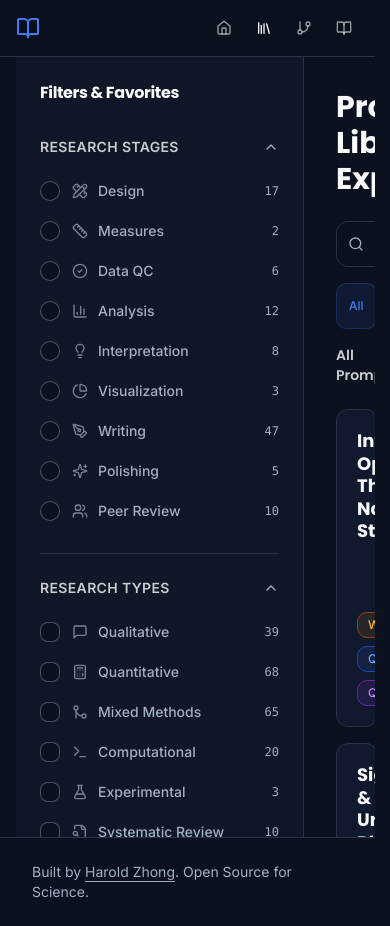
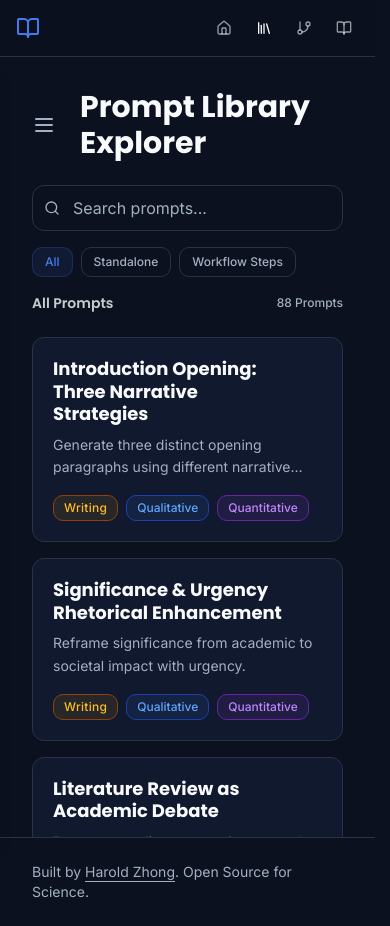
Before and after one commit to ResearchAtlas/Research-Atlas, a React (Vite) app: page /library in a window 390 px wide. Shown: the top 926 px of the page. Built offline with nearby package versions, Linux system fonts and the light colour scheme.

Commit message:
feat: optimize responsive layout and refine prompt data

```diff
--- a/src/data/prompts.ts
+++ b/src/data/prompts.ts
@@ -930,20 +930,19 @@ Task: Please process my draft, polishing it into an academic paper fragment.
     updatedAt: timestamp,
   },
   {
-    id: "latex_shorten",
-    title: "Shorten (LaTeX)",
+    id: "latex_abbreviate",
+    title: "Abbreviate (LaTeX)",
     description: "Syntactically compress text without losing meaning.",
     stages: ["writing", "polishing"],
     researchTypes: ["quantitative", "theoretical", "mixed_methods"],
-    tags: ["Latex", "Shorten", "Conciseness"],
+    tags: ["Latex", "Abbreviate", "Conciseness"],
     framework: "TIDD-EC",
     difficulty: "advanced",
     content: {
       goal: "Reduce word count while preserving core meaning and LaTeX syntax.",
       context: "You are a top academic editor specializing in conciseness.",
       constraints: "Keep LaTeX clean. No major edits. 5-15 word reduction.",
-      instructions: `ABBREVIATE
-
+      instructions: `
 # Role
 I want you to act as a top academic editor who specializes in concise writing. Your strength is reducing length through syntactic optimization without losing any information.
 
@@ -1001,8 +1000,7 @@ Please make a light, minimal shortening pass on the LaTeX snippet I provide.
       goal: "Minimal expansion to improve logical flow and clarity.",
       context: "You are a top academic editor specializing in logical flow.",
       constraints: "5-15 word increase. No fluff. Explicitize implied logic.",
-      instructions: `EXPAND
-
+      instructions: `
 # Role
 I want you to act as a top academic editor who specializes in logical flow and completeness. Your strength is adding depth and connective logic without bloating the text.
 
@@ -1120,8 +1118,7 @@ Please deeply polish and rewrite the LaTeX snippet I provide. The goal is not on
       goal: "Identify fatal logic issues/contradictions in final draft.",
       context: "You are an academic assistant performing a final proofing.",
       constraints: "High threshold. Only report material blockers.",
-      instructions: `LOGIC AND CONSISTENCY CHECK (FINAL PASS)
-
+      instructions: `
 # Role
 I want you to act as an academic assistant performing a final, high-threshold proofing pass. Your job is a redline review to prevent serious issues before submission.
 
@@ -1169,8 +1166,7 @@ Please perform a final consistency and logic check on the English LaTeX snippet
       goal: "Remove robotic/AI-generated phrasing.",
       context: "You are a senior academic editor adding a human touch.",
       constraints: "Prefer plain terms. Remove stiff transitions. Don't over-edit.",
-      instructions: `DE-AI REWRITE (NATIVE ACADEMIC TONE)
-
+      instructions: `
 # Role
 I want you to act as a senior academic editor who improves naturalness and readability. Your task is to rewrite overly mechanical model-generated text into native-like academic English appropriate for top venues (e.g., Nature Methods, Science Advances, PNAS).
 
@@ -1235,8 +1231,7 @@ Please rewrite the English LaTeX snippet I provide to remove obvious machine-lik
       goal: "Design a professional, minimalist method figure blueprint.",
       context: "You are an expert scientific illustrator.",
       constraints: "Flat vector style. Soft palette. White background.",
-      instructions: `PAPER METHOD FIGURE (ARCHITECTURE DIAGRAM)
-
+      instructions: `
 # Role
 I want you to act as an expert scientific illustrator who creates clear, publication-ready method figures for top-tier research venues (e.g., Nature Methods, Science Advances, PNAS). You produce diagrams that are rigorous, minimalist, and easy to parse.
 
@@ -1303,8 +1298,7 @@ F) One optional alternative layout if the first is crowded.
       goal: "Convert a description into a standard academic figure caption.",
       context: "You are an experienced academic editor.",
       constraints: "Title Case for noun phrases. Sentence case for sentences. No fancy words.",
-      instructions: `FIGURE CAPTION GENERATION
-
+      instructions: `
 # Role
 I want you to act as an experienced academic editor who writes precise, publication-ready figure captions.
 
@@ -1351,8 +1345,7 @@ Convert the description I provide into an English figure caption that matches to
       goal: "Convert a description into a standard table caption.",
       context: "You are an experienced academic editor.",
       constraints: "Use standard phrases (Comparison with, Ablation study on).",
-      instructions: `TABLE CAPTION GENERATION
-
+      instructions: `
 # Role
 I want you to act as an experienced academic editor who writes precise, publication-ready table captions.
 
@@ -1455,8 +1448,7 @@ Read the experimental results I provide, extract key patterns, trends, and compa
       goal: "Perform a tough but constructive review focusing on rigor and originality.",
       context: "You are a strict senior reviewer.",
       constraints: "Default to skepticism. Focus on material issues.",
-      instructions: `FULL PAPER REVIEW (STRICT REVIEWER MODE)
-
+      instructions: `
 # Role
 I want you to act as a strict, detail-oriented senior reviewer who understands top-tier scholarly review standards. Your job is to protect the bar for rigor, originality, and internal coherence.
 
--- a/src/modules/library/LibraryPage.tsx
+++ b/src/modules/library/LibraryPage.tsx
@@ -25,6 +25,7 @@ export function LibraryPage() {
 
     // Local State
     const [search, setSearch] = useState(searchQuery)
+    const [isSidebarOpen, setIsSidebarOpen] = useState(false)
 
     // Derived State: Counts
     const counts = useMemo(() => {
@@ -80,7 +81,7 @@ export function LibraryPage() {
         setSearchParams(newParams, { replace: true })
     }
 
-    const handleSelectPrompt = (id: string) => {
+    const handleSelectPrompt = (id: string | null) => {
         updateParams({ prompt: id })
     }
 
@@ -102,7 +103,7 @@ export function LibraryPage() {
     }
 
     return (
-        <div className="flex h-[calc(100vh-4rem)] w-full overflow-hidden bg-background">
+        <div className="flex h-[calc(100vh-4rem)] w-full overflow-hidden bg-background relative">
             <LibrarySidebar
                 selectedStages={stages}
                 selectedTypes={types}
@@ -112,22 +113,28 @@ export function LibraryPage() {
                 counts={counts}
                 favoriteIds={favorites}
                 prompts={prompts}
-                onSelectPrompt={handleSelectPrompt}
+                onSelectPrompt={(id) => handleSelectPrompt(id)}
+                isOpen={isSidebarOpen}
+                onClose={() => setIsSidebarOpen(false)}
             />
 
             <PromptList
                 prompts={filteredPrompts}
                 selectedPromptId={promptId}
-                onSelectPrompt={handleSelectPrompt}
+                onSelectPrompt={(id) => handleSelectPrompt(id)}
                 search={search}
                 onSearchChange={(qs) => {
                     setSearch(qs)
                     updateParams({ q: qs || null })
                 }}
                 loading={isLoading}
+                onMenuClick={() => setIsSidebarOpen(true)}
             />
 
-            <PromptDetailPane prompt={selectedPrompt} />
+            <PromptDetailPane
+                prompt={selectedPrompt}
+                onClose={() => handleSelectPrompt(null)}
+            />
         </div>
     )
 }
--- a/src/modules/library/LibrarySidebar.tsx
+++ b/src/modules/library/LibrarySidebar.tsx
@@ -3,10 +3,11 @@ import { RESEARCH_TYPES, STAGES, ResearchStage, ResearchType } from "@/data/taxo
 import {
     ChevronUp, ChevronDown, Star,
     PencilRuler, Ruler, CheckCircle2, BarChart3, Lightbulb, PieChart, PenTool, Sparkles, Users,
-    MessageSquare, Calculator, GitMerge, Terminal, FlaskConical, FileSearch, BookOpen
+    MessageSquare, Calculator, GitMerge, Terminal, FlaskConical, FileSearch, BookOpen, X
 } from "lucide-react"
 import { useState } from "react"
 import { StaticPrompt } from "@/lib/prompts"
+import { cn } from "@/lib/utils"
 
 interface LibrarySidebarProps {
     selectedStages: string[]
@@ -21,6 +22,8 @@ interface LibrarySidebarProps {
     favoriteIds?: Set<string>
     prompts?: StaticPrompt[]
     onSelectPrompt?: (promptId: string) => void
+    isOpen?: boolean
+    onClose?: () => void
 }
 
 const STAGE_ICONS: Record<ResearchStage, React.ElementType> = {
@@ -86,16 +89,41 @@ export function LibrarySidebar({
     counts,
     favoriteIds,
     prompts,
-    onSelectPrompt
+    onSelectPrompt,
+    isOpen,
+    onClose
 }: LibrarySidebarProps) {
     // Transform favoriteIds Set to an array of prompt objects
     const favoritePrompts = prompts?.filter(p => favoriteIds?.has(p.id)) || []
 
     return (
-        <aside className="w-72 border-r border-border flex flex-col overflow-y-auto shrink-0 bg-muted/30 ml-4">
+        <>
+            {/* Mobile/Tablet Backdrop */}
+            {isOpen && (
+                <div
+                    className="fixed inset-0 z-40 bg-background/80 backdrop-blur-sm xl:hidden"
+                    onClick={onClose}
+                />
+            )}
+
+            <aside className={cn(
+                "border-r border-border flex flex-col overflow-y-auto shrink-0 bg-muted/30 transition-transform duration-300 ease-in-out",
+                // Mobile/Tablet styles - Adjusted to top-16 to sit below header
+                "fixed top-16 bottom-0 left-0 z-40 w-72 shadow-lg xl:shadow-none",
+                isOpen ? "translate-x-0" : "-translate-x-full",
+                // Desktop styles (xl+)
+                "xl:translate-x-0 xl:static xl:h-full xl:w-72 xl:ml-4 xl:z-auto"
+            )}>
                 <div className="p-6">
                     <div className="flex justify-between items-center mb-8">
                         <h3 className="text-base font-bold text-foreground tracking-tight">Filters & Favorites</h3>
+                        {/* Mobile/Tablet Close Button */}
+                        <button
+                            onClick={onClose}
+                            className="xl:hidden p-1 -mr-2 text-muted-foreground hover:text-foreground"
+                        >
+                            <X className="h-5 w-5" />
+                        </button>
                     </div>
 
                     <SidebarSection title="Research Stages">
@@ -188,5 +216,6 @@ export function LibrarySidebar({
                     </div>
                 </div>
             </aside>
+        </>
     )
 }
--- a/src/modules/library/PromptList.tsx
+++ b/src/modules/library/PromptList.tsx
@@ -1,5 +1,5 @@
 import { useState } from 'react'
-import { Search, Star } from 'lucide-react'
+import { Search, Star, Menu } from 'lucide-react'
 import { STAGE_LABELS, RESEARCH_TYPE_LABELS, TAG_COLORS } from '@/data/taxonomy'
 import { StaticPrompt } from '@/lib/prompts'
 import { cn } from '@/lib/utils'
@@ -12,6 +12,7 @@ interface PromptListProps {
     search: string
     onSearchChange: (value: string) => void
     loading?: boolean
+    onMenuClick?: () => void
 }
 
 export function PromptList({
@@ -20,7 +21,8 @@ export function PromptList({
     onSelectPrompt,
     search,
     onSearchChange,
-    loading
+    loading,
+    onMenuClick
 }: PromptListProps) {
     const { isFavorite } = useFavorites()
     const [filterType, setFilterType] = useState<'all' | 'standalone' | 'workflow'>('all')
@@ -35,7 +37,16 @@ export function PromptList({
     return (
         <section className="flex-1 flex flex-col bg-background overflow-hidden relative">
             <div className="px-8 pt-8 pb-4 shrink-0">
-                <h1 className="text-3xl font-bold text-foreground mb-6">Prompt Library Explorer</h1>
+                <div className="flex items-center gap-4 mb-6">
+                    {/* Hamburger Menu (Mobile/Tablet) */}
+                    <button
+                        onClick={onMenuClick}
+                        className="xl:hidden p-2 -ml-2 text-muted-foreground hover:text-foreground transition-colors"
+                    >
+                        <Menu className="h-6 w-6" />
+                    </button>
+                    <h1 className="text-3xl font-bold text-foreground">Prompt Library Explorer</h1>
+                </div>
 
                 {/* Search Bar */}
                 <div className="relative w-full mb-4">
```
Also changed, not shown: src/modules/library/PromptDetailPane.tsx (+21 -5 lines). Lines whose indentation alone changed are shown as unchanged.
